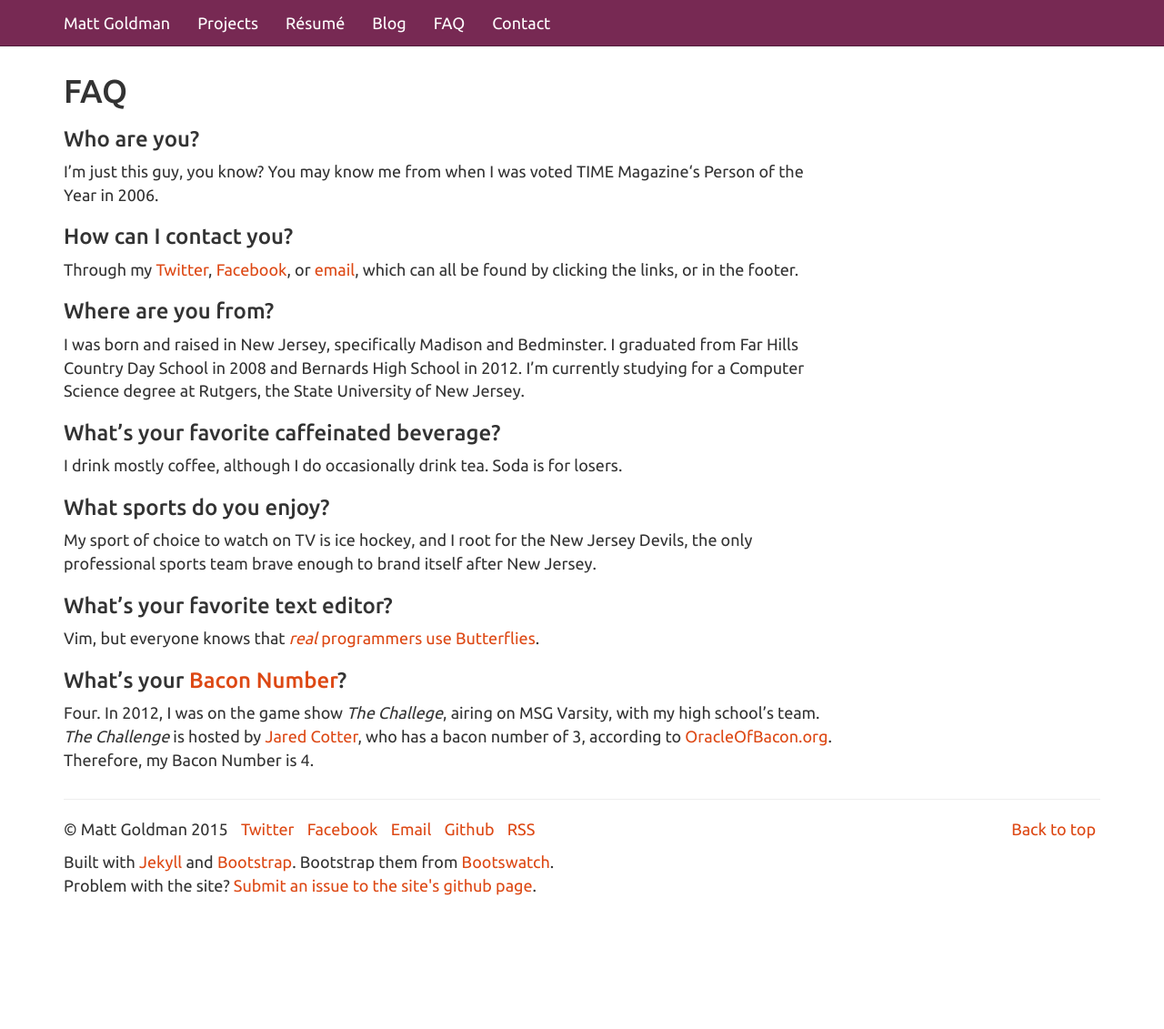
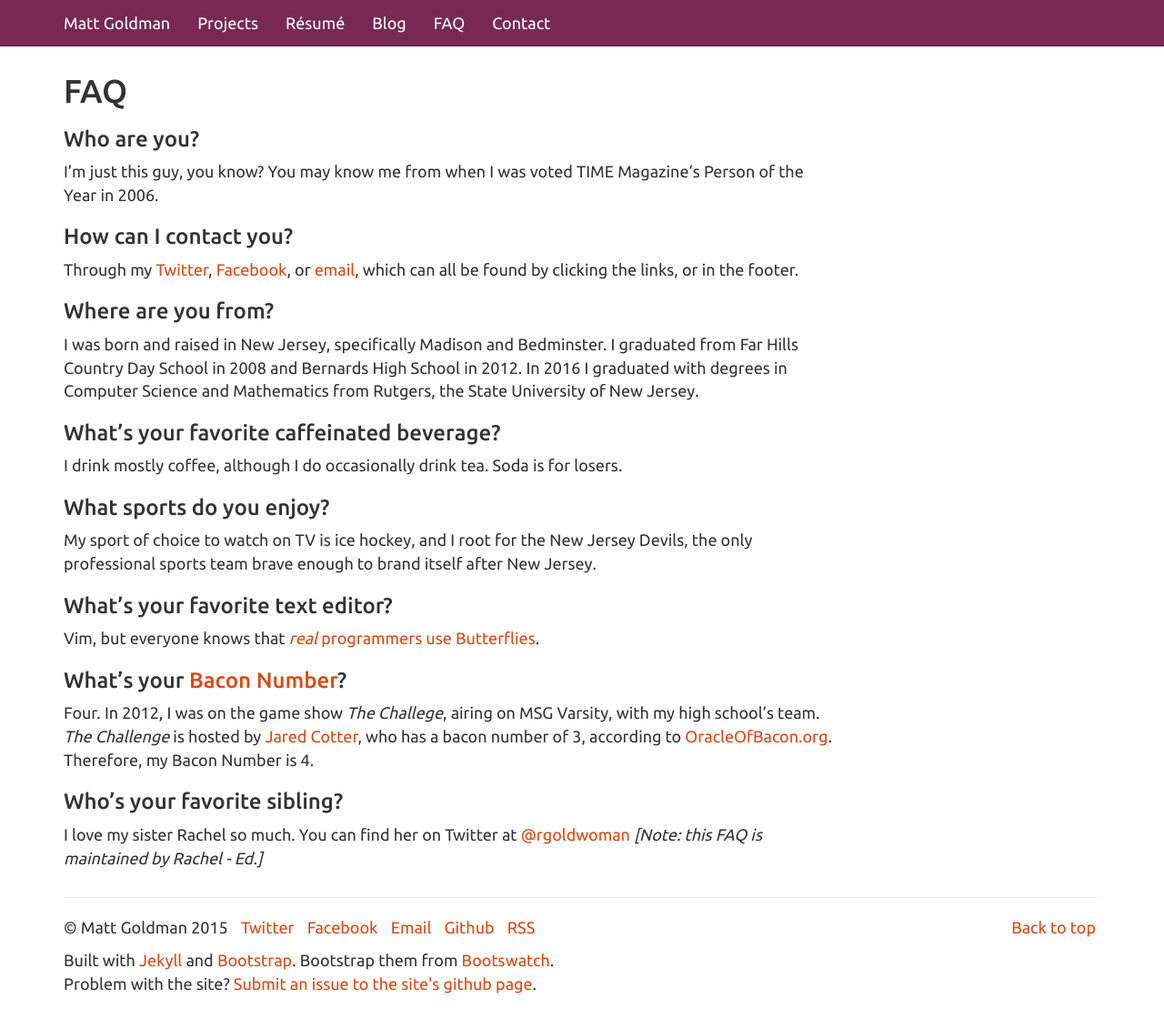
Before and after one commit to robotmlg/mattgoldman.us, a Jekyll site: the page built from faq.md, in a window 1280 px wide and 1134 px high. Shown: the top 1131 px of the window at 91% size. Built offline with Jekyll 4.4.1, drawn with Linux system fonts in a browser that asks for light colours.

Commit message:
Update faq.md (#1)
* Update faq.md

* add ed. note

* fix italic

```diff
--- a/faq.md
+++ b/faq.md
@@ -12,7 +12,7 @@
 Through my [Twitter](http://twitter.com/robotmlg), [Facebook](https://facebook.com/robotmlg), or [email](mailto:matt+faq@mattgoldman.us), which can all be found by clicking the links, or in the footer.
 
 ### Where are you from?
-I was born and raised in New Jersey, specifically Madison and Bedminster. I graduated from Far Hills Country Day School in 2008 and Bernards High School in 2012. I’m currently studying for a Computer Science degree at Rutgers, the State University of New Jersey.
+I was born and raised in New Jersey, specifically Madison and Bedminster. I graduated from Far Hills Country Day School in 2008 and Bernards High School in 2012. In 2016 I graduated with degrees in Computer Science and Mathematics from Rutgers, the State University of New Jersey.
 
 ### What’s your favorite caffeinated beverage?
 I drink mostly coffee, although I do occasionally drink tea. Soda is for losers.
@@ -25,3 +25,7 @@
 
 ### What's your [Bacon Number](http://en.wikipedia.org/wiki/Six_Degrees_of_Kevin_Bacon#Bacon_numbers)?
 Four.  In 2012, I was on the game show *The Challege*, airing on MSG Varsity, with my high school's team.  *The Challenge* is hosted by [Jared Cotter](http://en.wikipedia.org/wiki/Jared_Cotter), who has a bacon number of 3, according to [OracleOfBacon.org](http://oracleofbacon.org/).  Therefore, my Bacon Number is 4.
+
+### Who's your favorite sibling?
+
+I love my sister Rachel so much. You can find her on Twitter at [@rgoldwoman](twitter.com/rgoldwoman) _[Note: this FAQ is maintained by Rachel - Ed.]_
```
